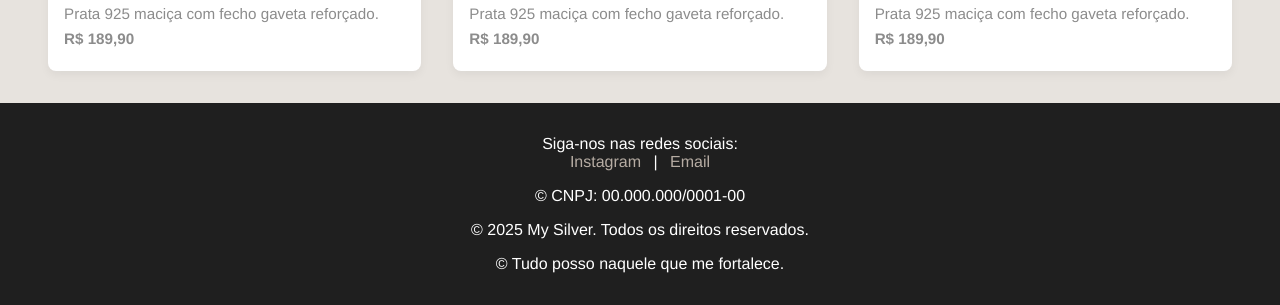
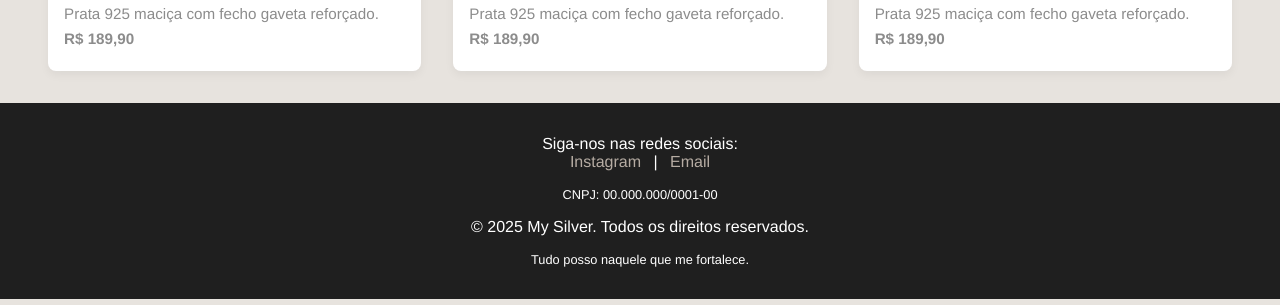
Before and after one commit to MySilverGyn/MySilver, a plain HTML site: page index.html in a window 1280 px wide. Shown: the part 5018-5323 px from the top of the page. Drawn offline with Linux system fonts and the light colour scheme.

Commit message:
Update index.html

```diff
--- a/index.html
+++ b/index.html
@@ -539,9 +539,9 @@ font-size: 1.5rem;
 <p>Siga-nos nas redes sociais:</p>
 <a href="https://instagram.com/mysilver.gyn" target="_blank">Instagram</a> |
 <a href="mailto:contato.mysilver@gmail.com">Email</a>
-<p style="margin-top: 1rem;">&copy; CNPJ: 00.000.000/0001-00</p>
+<p style="margin-top: 1rem; font-size: 0.8rem;">CNPJ: 00.000.000/0001-00</p>
 <p style="margin-top: 1rem;">&copy; 2025 My Silver. Todos os direitos reservados.</p>
-<p style="margin-top: 1rem;">&copy; Tudo posso naquele que me fortalece.</p>
+<p style="margin-top: 1rem; font-size: 0.8rem;">Tudo posso naquele que me fortalece.</p>
 </footer>
 
 </body>
```
